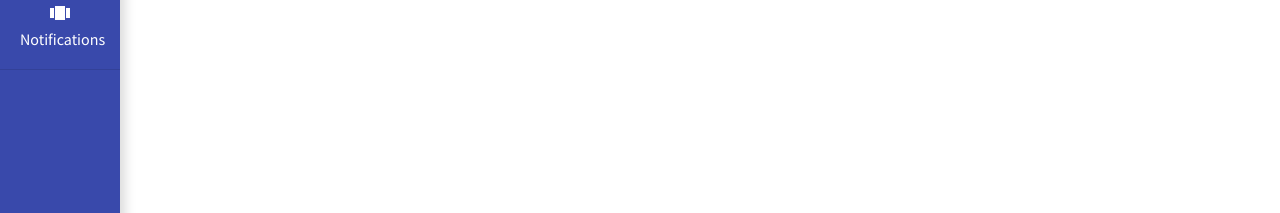
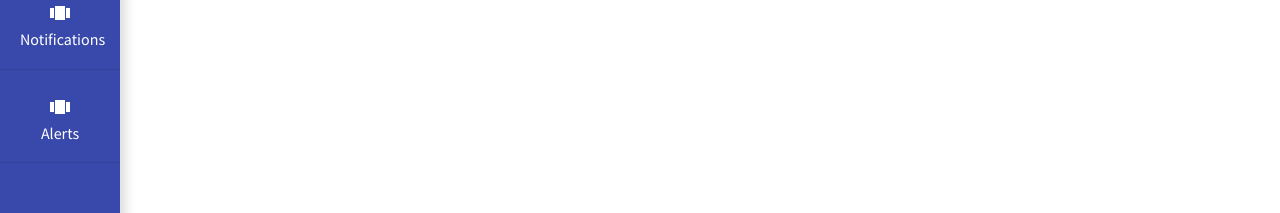
Before and after one commit to Jannick94/vue-templ8, a Vue app: page /#/ in a window 1280 px wide. Shown: the part 385-598 px from the top of the page. Built offline with nearby package versions, Linux system fonts and the light colour scheme.

Commit message:
Alert component PoC

```diff
--- a/src/components/core/AppSideNav.vue
+++ b/src/components/core/AppSideNav.vue
@@ -23,6 +23,12 @@
                 <router-link to="/notifications">
                     <i class="material-icons">view_carousel</i>
                     Notifications
+                </router-link>
+            </li>
+            <li class="side-nav-item">
+                <router-link to="/alerts">
+                    <i class="material-icons">view_carousel</i>
+                    Alerts
                 </router-link>
             </li>
         </ul>
--- /dev/null
+++ b/src/components/core/elements/Alert/AppAlert.vue
@@ -0,0 +1,52 @@
+<template>
+    <div class="alert" :class="type" v-show="isOpen">
+        <div class="alert-message">
+            <slot></slot>
+        </div>
+        <div class="alert-close" @click="close()">
+            <AppIcon>close</AppIcon>
+        </div>
+    </div>
+</template>
+
+<script>
+    export default {
+        name: 'AppAlert',
+        props: {
+            type: {
+                type: String,
+                default: 'primary'
+            }
+        },
+        data() {
+            return {
+                isOpen: true
+            }
+        },
+        methods: {
+            close() {
+                this.isOpen = false;
+            }
+        }
+    }
+</script>
+
+<style lang="scss">
+    @import "../../../../scss/app";
+
+    .alert {
+        padding: 20px;
+        display: flex;
+        align-items: center;
+        border-radius: 2px;
+
+        &.primary {
+            background: $primary;
+            color: #fff;
+        }
+
+        .alert-message {
+            margin-right: auto;
+        }
+    }
+</style>
--- /dev/null
+++ b/src/components/pages/Alerts.vue
@@ -0,0 +1,19 @@
+<template>
+    <div>
+        <h2>Alerts</h2>
+
+        <Alert>Alert! Some message here</Alert>
+        <Alert type="danger">Alert! Some message here</Alert>
+    </div>
+</template>
+
+<script>
+    import Alert from '@/components/core/elements/Alert/AppAlert';
+
+    export default {
+        name: 'Alerts',
+        components: {
+            Alert
+        }
+    }
+</script>
--- a/src/router/index.js
+++ b/src/router/index.js
@@ -4,6 +4,7 @@ import Home          from '@/components/pages/Home';
 import Buttons       from '@/components/pages/Buttons';
 import Modals        from '@/components/pages/Modals';
 import Notifications from '@/components/pages/Notifications';
+import Alerts        from '@/components/pages/Alerts';
 
 Vue.use(Router)
 
@@ -28,6 +29,11 @@ export default new Router({
         path: '/notifications',
         name: 'Notifications',
         component: Notifications
+    },
+    {
+        path: '/alerts',
+        name: 'Alerts',
+        component: Alerts
     }
   ]
 })
```
